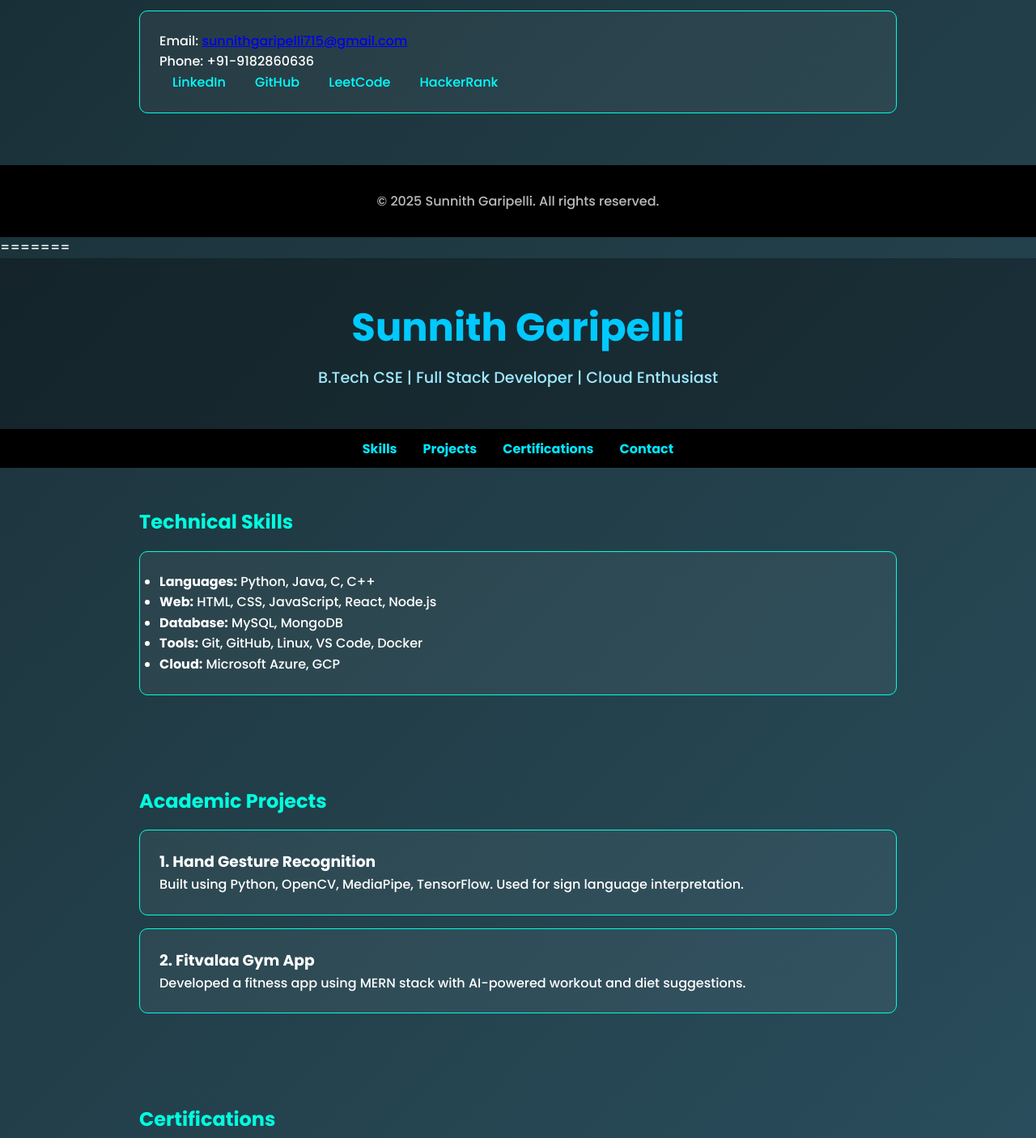
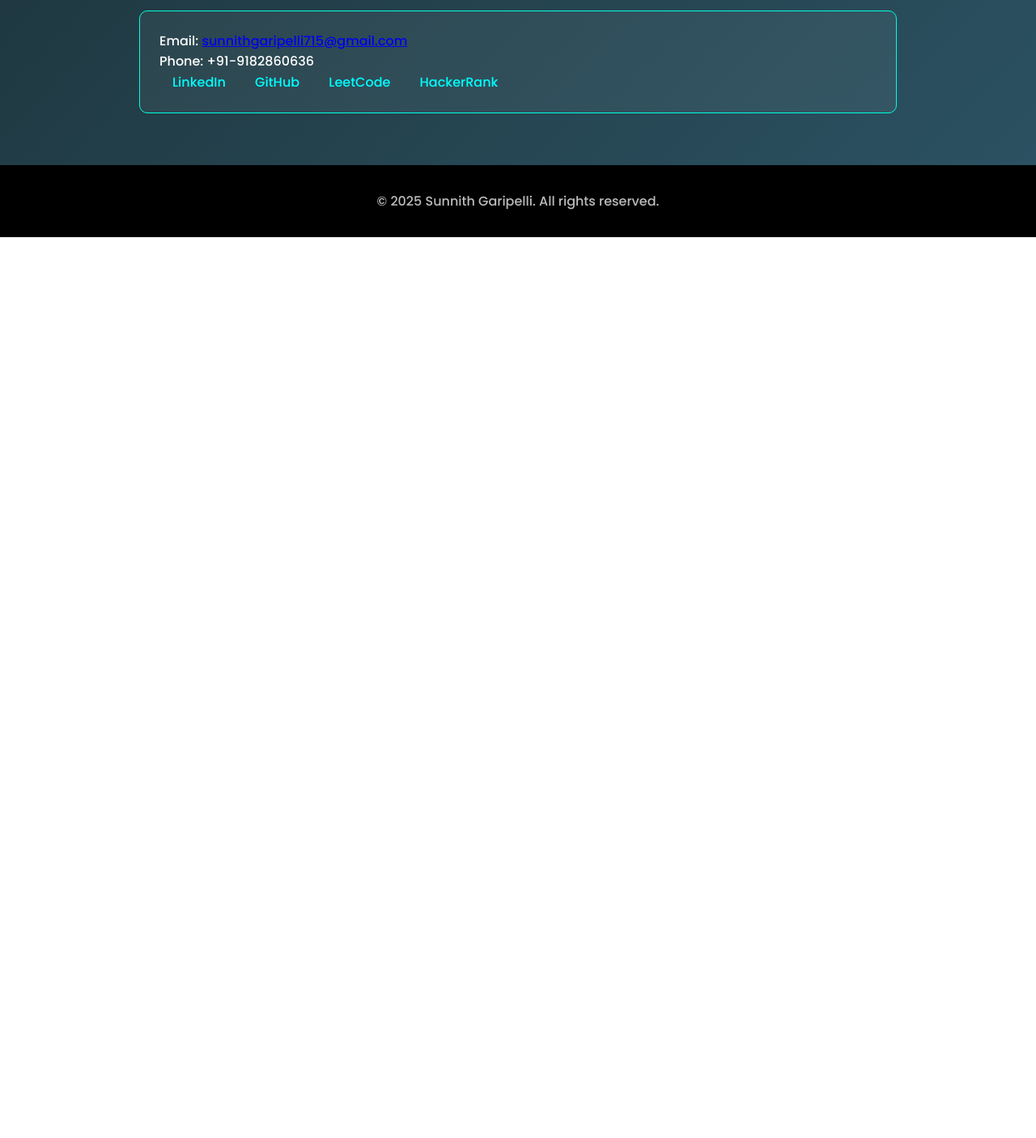
Before and after one commit to sunnith22/sunnith-portfolio, a plain HTML site: page index.html in a window 1280 px wide. Shown: the part 1380-2786 px from the top of the page at 81% size. After the commit the page ends 1673 px from the top, so only its background shows below. Drawn offline with Linux system fonts and the light colour scheme.

Commit message:
Update index.html

```diff
--- a/index.html
+++ b/index.html
@@ -144,148 +144,3 @@
   </footer>
 </body>
 </html>
-=======
-<!DOCTYPE html>
-<html lang="en">
-<head>
-  <meta charset="UTF-8" />
-  <meta name="viewport" content="width=device-width, initial-scale=1.0" />
-  <title>Sunnith Garipelli | Portfolio</title>
-  <link href="https://fonts.googleapis.com/css2?family=Poppins:wght@300;500;700&display=swap" rel="stylesheet">
-  <style>
-    * {
-      margin: 0;
-      padding: 0;
-      box-sizing: border-box;
-      font-family: 'Poppins', sans-serif;
-    }
-    body {
-      background: linear-gradient(135deg, #0f2027, #203a43, #2c5364);
-      color: #fff;
-      line-height: 1.6;
-    }
-    header {
-      text-align: center;
-      padding: 3rem 1rem;
-      background-color: rgba(0, 0, 0, 0.3);
-    }
-    header h1 {
-      font-size: 3rem;
-      color: #00c9ff;
-    }
-    header p {
-      font-size: 1.2rem;
-      margin-top: 0.5rem;
-      color: #a0e9ff;
-    }
-    nav {
-      display: flex;
-      justify-content: center;
-      background: #000;
-      padding: 0.7rem 0;
-    }
-    nav a {
-      color: #00e5ff;
-      margin: 0 1rem;
-      text-decoration: none;
-      font-weight: bold;
-      transition: color 0.3s;
-    }
-    nav a:hover {
-      color: #ffffff;
-    }
-    section {
-      padding: 3rem 2rem;
-      max-width: 1000px;
-      margin: auto;
-    }
-    h2 {
-      color: #00ffe0;
-      margin-bottom: 1rem;
-    }
-    .card {
-      background: rgba(255, 255, 255, 0.05);
-      border: 1px solid #00ffe0;
-      border-radius: 10px;
-      padding: 1.5rem;
-      margin: 1rem 0;
-    }
-    footer {
-      text-align: center;
-      padding: 2rem 1rem;
-      background: #000;
-      color: #bbb;
-    }
-    .socials a {
-      margin: 0 1rem;
-      color: #00ffff;
-      text-decoration: none;
-    }
-  </style>
-</head>
-<body>
-  <header>
-    <h1>Sunnith Garipelli</h1>
-    <p>B.Tech CSE | Full Stack Developer | Cloud Enthusiast</p>
-  </header>
-  <nav>
-    <a href="#skills">Skills</a>
-    <a href="#projects">Projects</a>
-    <a href="#certifications">Certifications</a>
-    <a href="#contact">Contact</a>
-  </nav>
-
-  <section id="skills">
-    <h2>Technical Skills</h2>
-    <div class="card">
-      <ul>
-        <li><strong>Languages:</strong> Python, Java, C, C++</li>
-        <li><strong>Web:</strong> HTML, CSS, JavaScript, React, Node.js</li>
-        <li><strong>Database:</strong> MySQL, MongoDB</li>
-        <li><strong>Tools:</strong> Git, GitHub, Linux, VS Code, Docker</li>
-        <li><strong>Cloud:</strong> Microsoft Azure, GCP</li>
-      </ul>
-    </div>
-  </section>
-
-  <section id="projects">
-    <h2>Academic Projects</h2>
-    <div class="card">
-      <h3>1. Hand Gesture Recognition</h3>
-      <p>Built using Python, OpenCV, MediaPipe, TensorFlow. Used for sign language interpretation.</p>
-    </div>
-    <div class="card">
-      <h3>2. Fitvalaa Gym App</h3>
-      <p>Developed a fitness app using MERN stack with AI-powered workout and diet suggestions.</p>
-    </div>
-  </section>
-
-  <section id="certifications">
-    <h2>Certifications</h2>
-    <div class="card">
-      <ul>
-        <li>Compiler Design - NPTEL (2025)</li>
-        <li>AWS Cloud Practitioner - Udemy (2024)</li>
-      </ul>
-    </div>
-  </section>
-
-  <section id="contact">
-    <h2>Contact & Social Links</h2>
-    <div class="card">
-      <p>Email: <a href="mailto:sunnithgaripelli715@gmail.com">sunnithgaripelli715@gmail.com</a></p>
-      <p>Phone: +91-9182860636</p>
-      <div class="socials">
-        <a href="https://www.linkedin.com/in/sunnith-garipelli/" target="_blank">LinkedIn</a>
-        <a href="https://github.com/sunnith22" target="_blank">GitHub</a>
-        <a href="https://leetcode.com/u/sunnith_22" target="_blank">LeetCode</a>
-        <a href="https://www.hackerrank.com/profile/sunnithgaripell1" target="_blank">HackerRank</a>
-      </div>
-    </div>
-  </section>
-
-  <footer>
-    <p>&copy; 2025 Sunnith Garipelli. All rights reserved.</p>
-  </footer>
-</body>
-</html>
```
